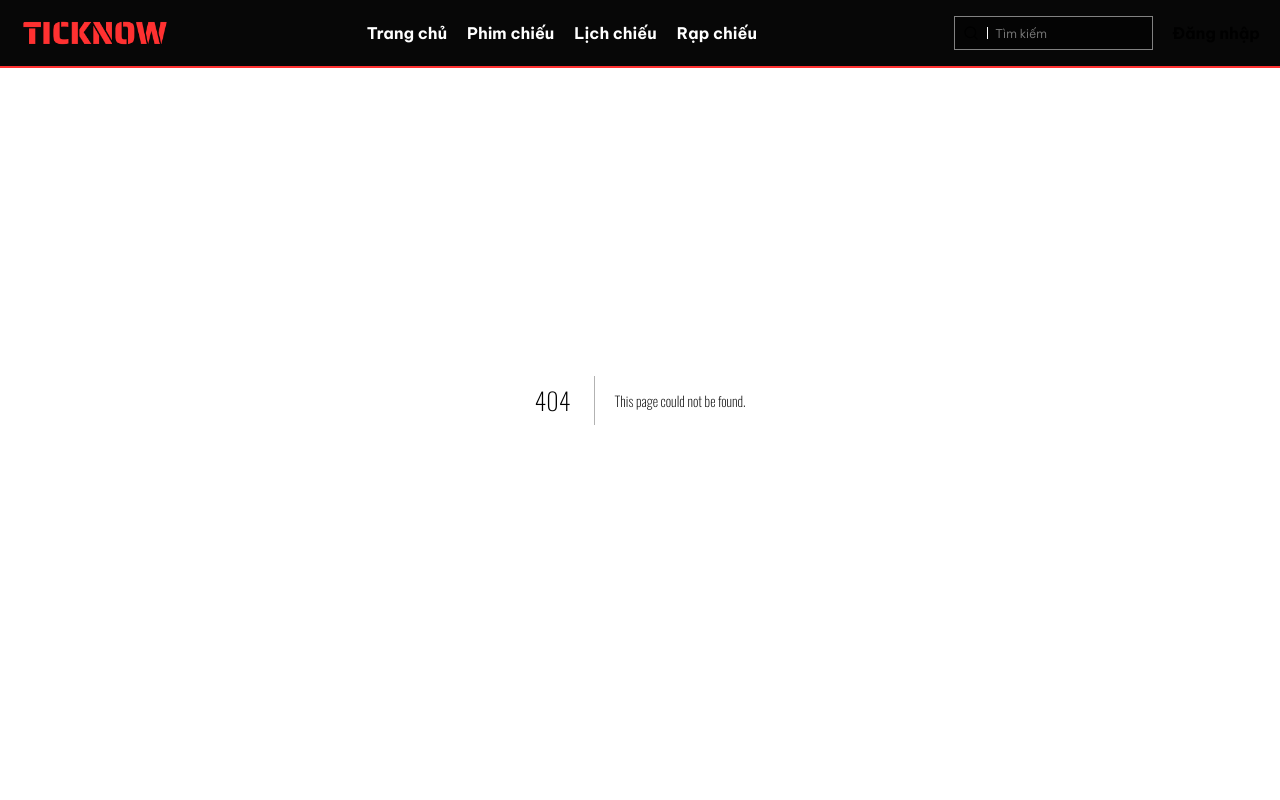
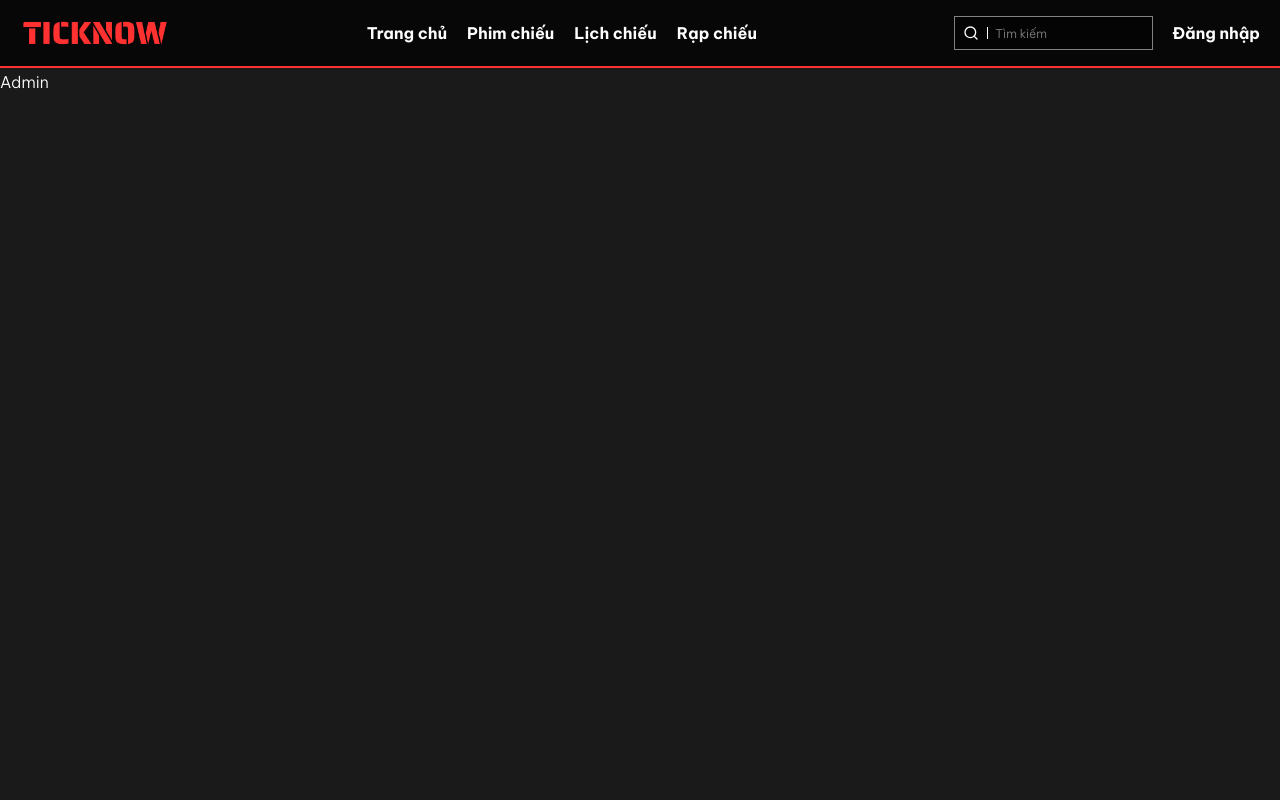
Before and after one commit to lam-2005/TickNow, a Next.js app in the folder client/: page /admin in a window 1280 px wide. Before the commit this address had no page. Shown: the top 800 px of the page. Built offline with nearby package versions, Linux system fonts and the light colour scheme.

Commit message:
creatFolderAdmin

```diff
--- /dev/null
+++ b/client/src/app/admin/page.tsx
@@ -0,0 +1,7 @@
+import React from "react";
+
+const Admin = () => {
+  return <div className="mt-17.5">Admin</div>;
+};
+
+export default Admin;
```
